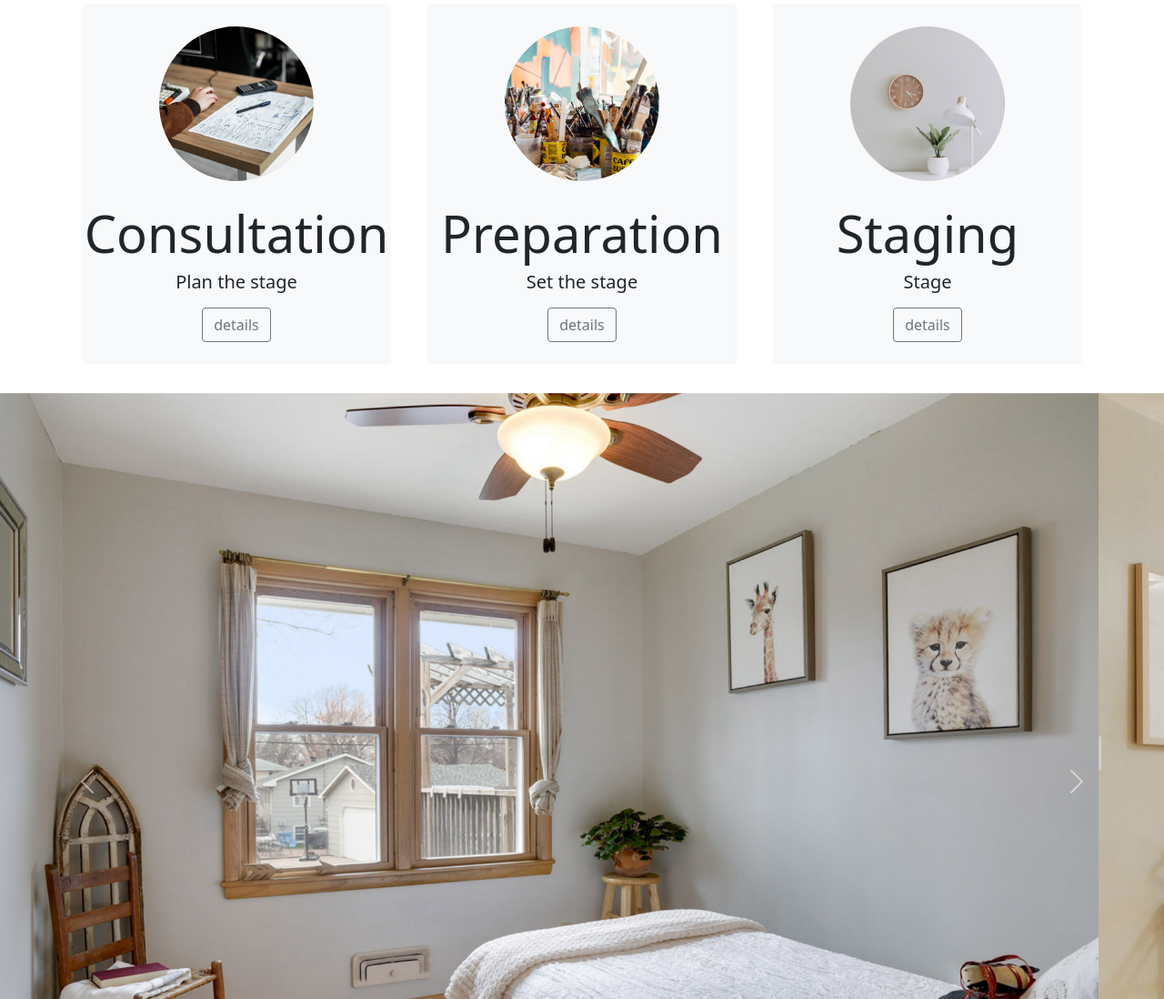
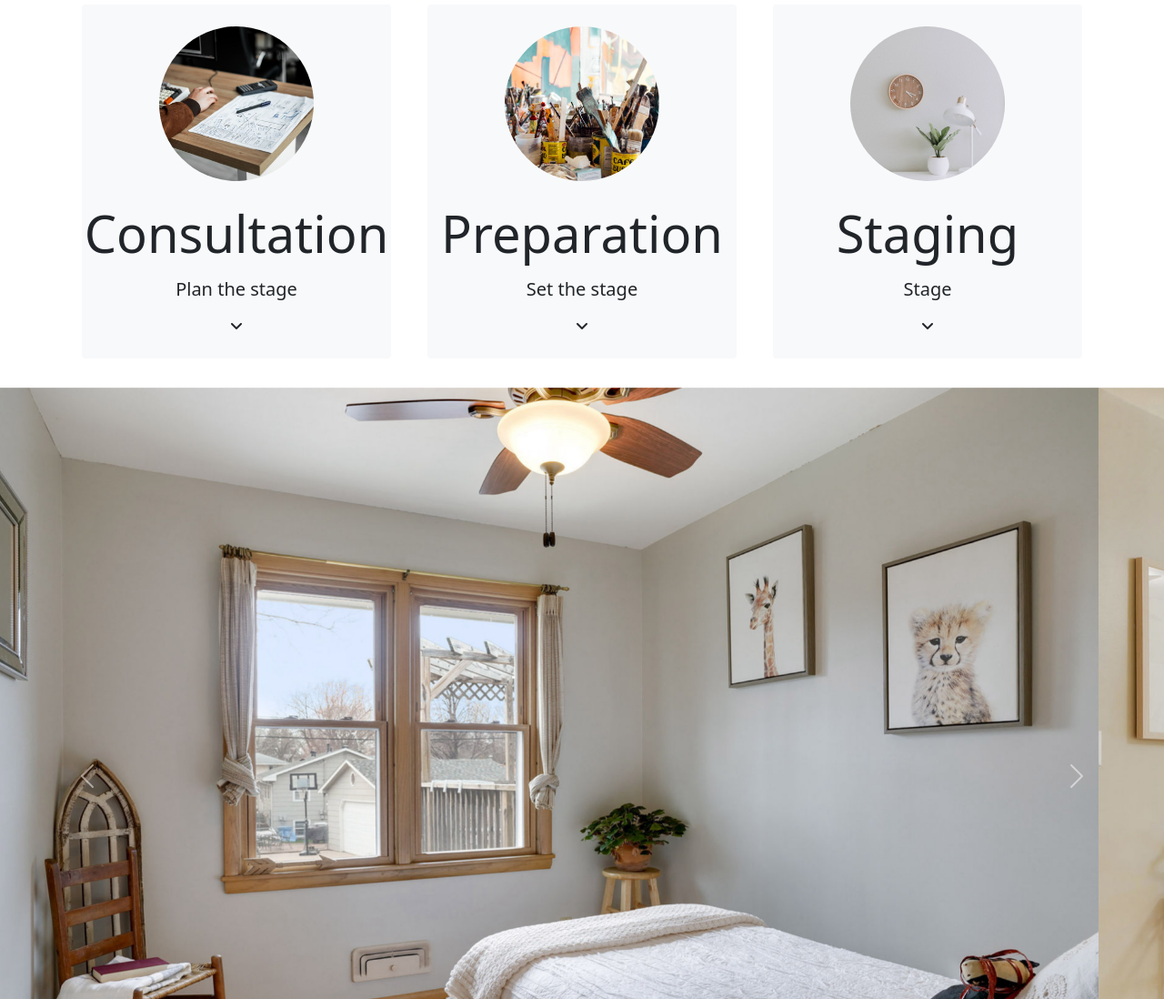
Before and after one commit to TimothyLuedtke/ArtRoom, a plain HTML site: page index.html in a window 1280 px wide. Shown: the part 659-1757 px from the top of the page at 91% size. Drawn offline with nearby package versions, Linux system fonts and the light colour scheme.

Commit message:
Changed Process detain buttons to arrow icons

```diff
--- a/index.html
+++ b/index.html
@@ -85,7 +85,7 @@ background-size: cover; ">
 
         <div class="row justify-content-around">
             <!--Consult Step-->
-            <div class="col-sm-12 col-md-4">
+            <div class="col-sm-12 col-md-4" id="consultDetail">
                 <div class="m-2 bg-light rounded pb-4">
                     <div class="py-4 d-flex justify-content-center">
                         <img class="img-fluid w-50 rounded-circle" src="images/processPhoto1.jpg" alt="Consultation Photo">
@@ -94,10 +94,10 @@ background-size: cover; ">
                     <div>
                         <div class="text-center ">
                             <h2 class="display-4">Consultation</h2>
-                            <h5 class="pb-2">Plan the stage</h5>
-                            <button class="btn btn-outline-secondary text-muted" type="button"  data-bs-toggle="collapse" data-bs-target="#consultDetail">details</button>
+                            <h5 class="py-2">Plan the stage</h5>
+                            <div type="button"  data-bs-toggle="collapse" data-bs-target="#consultDropdown"><i class="fa-solid fa-angle-down"></i></div>
                         </div>
-                        <div id="consultDetail" class="collapse p-4 pb-0">
+                        <div id="consultDropdown" class="collapse p-4 pb-0">
                             <p>Is the home empty?</p>
                             <p>Do you still live in your home?</p>
                             <p>Prefer a partial stage?</p>
@@ -112,7 +112,7 @@ background-size: cover; ">
             </div>
 
             <!--Prep Step-->
-            <div class="col-sm-12 col-md-4">
+            <div class="col-sm-12 col-md-4" id="prepDetail">
                 <div class="m-2 pb-4 bg-light rounded">
                     <div class="py-4 d-flex justify-content-center">
                         <img class="img-fluid w-50 rounded-circle" src="images/processPhoto2.jpg" alt="Preperation Photo">
@@ -121,11 +121,11 @@ background-size: cover; ">
                     <div class="text-center">
                         <div class="">
                             <h2 class="display-4">Preparation</h2>
-                            <h5 class="pb-2">Set the stage</h5>
-                            <button class="btn btn-outline-secondary text-muted" type="button"  data-bs-toggle="collapse" data-bs-target="#prepDetail">details</button>
+                            <h5 class="py-2">Set the stage</h5>
+                            <div type="button"  data-bs-toggle="collapse" data-bs-target="#prepDropdown"><i class="fa-solid fa-angle-down"></i></div>
                         </div>
 
-                        <div id="prepDetail" class="collapse p-4 pb-0">
+                        <div id="prepDropdown" class="collapse p-4 pb-0">
                             <p>Most of the items on this checklist will come directly from our earlier conversations.</p>
                             <p>There are steps that are always necessary before selling including decluttering and cleaning.</p>
                             <p>You may choose to take on tasks yourself or ask us to use our vast network of industry professionals.
@@ -136,7 +136,7 @@ background-size: cover; ">
             </div>
 
             <!--Staging Step-->
-            <div class="col-sm-12 col-md-4">
+            <div class="col-sm-12 col-md-4" id="stagingDetail">
                 <div class="m-2 pb-4 bg-light rounded">
                     <div class="py-4 d-flex justify-content-center">
                         <img class="img-fluid w-50 rounded-circle" src="images/processPhoto3.jpg" alt="Staging Photo">
@@ -145,10 +145,10 @@ background-size: cover; ">
                     <div class="text-center">
                         <div class="">
                             <h2 class="display-4">Staging</h2>
-                            <h5 class="pb-2">Stage</h5>
-                            <button class="btn btn-outline-secondary text-muted" type="button" data-bs-toggle="collapse" data-bs-target="#stagingDetail">details</button>
+                            <h5 class="py-2">Stage</h5>
+                            <div type="button" data-bs-toggle="collapse" data-bs-target="#stagingDropdown"><i class="fa-solid fa-angle-down"></i></div>
                         </div>
-                        <div id="stagingDetail" class="collapse p-4 pb-0">
+                        <div id="stagingDropdown" class="collapse p-4 pb-0">
                             <p>The finish line is so close!</p>
                             <p>We'll bring in our crew to get the house looking perfect and take care of everything along the way.</p>
                         </div>
```
